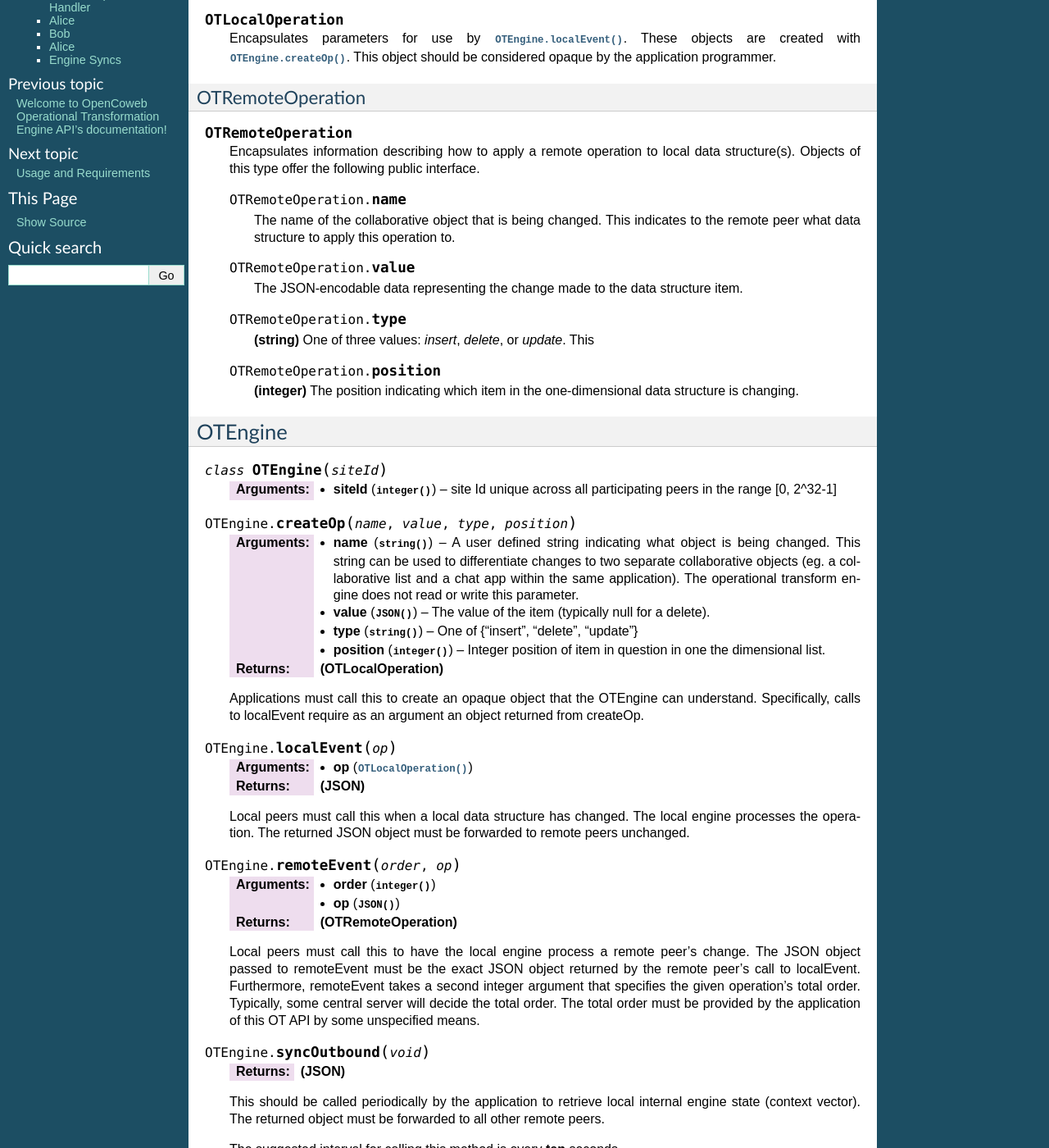
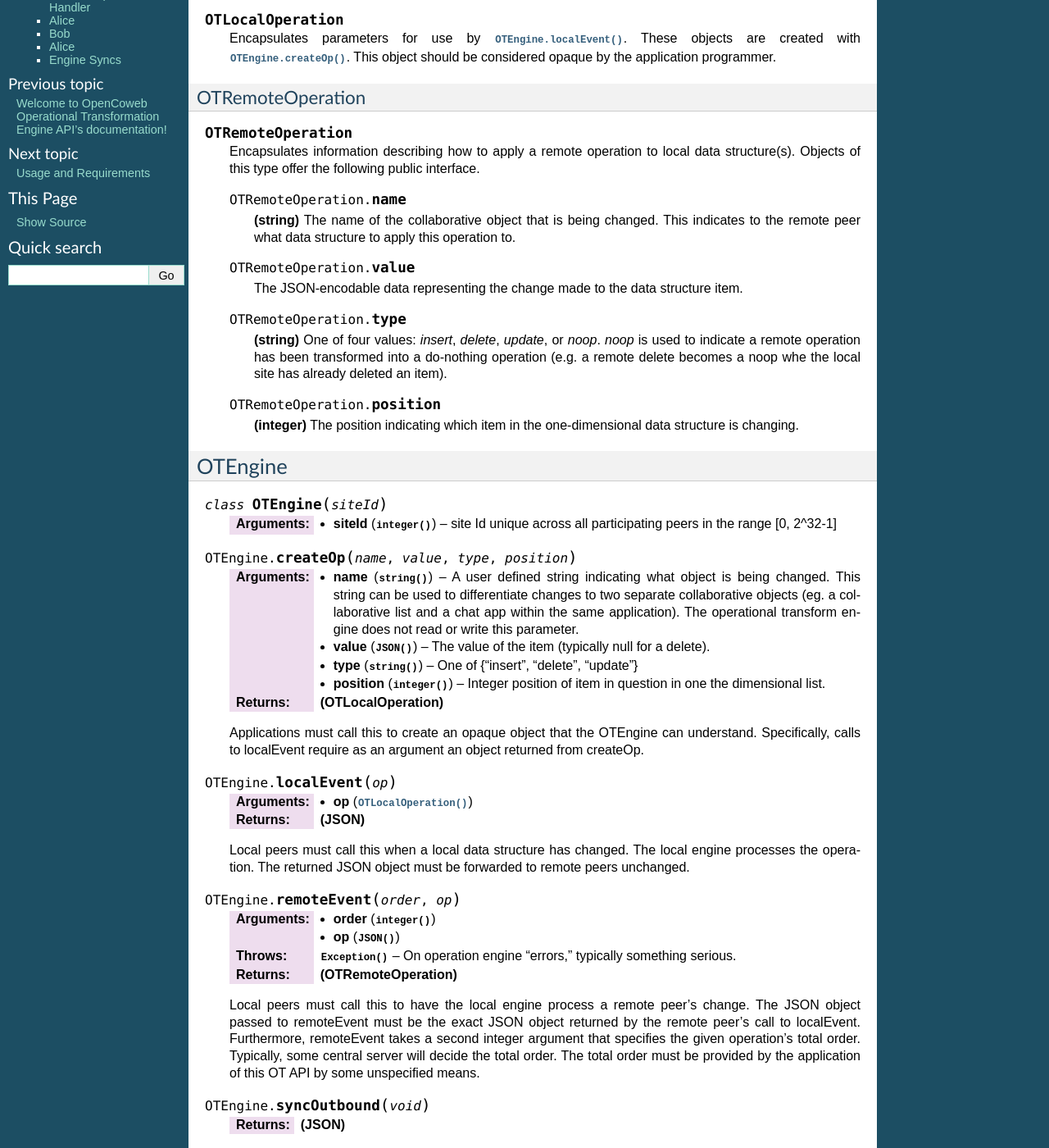
Before and after one commit to opencoweb/coweb-jsoe, a Sphinx documentation site: the page built from docs/api.rst, in a window 1280 px wide and 1400 px high, scrolled down 425 px. Shown: the whole window at 82% size. Built offline with Sphinx 7.4.7, drawn with Linux system fonts in a browser that asks for light colours.

Commit message:
Move to dojo 1.8.0 google CDN.

```diff
--- a/docs/api.rst
+++ b/docs/api.rst
@@ -41,8 +41,8 @@
 
 	.. js:attribute:: OTRemoteOperation.name
 
-		The name of the collaborative object that is being changed. This indicates
-		to the remote peer what data structure to apply this operation to.
+		**(string)** The name of the collaborative object that is being changed.
+		This indicates to the remote peer what data structure to apply this operation to.
 
 	.. js:attribute:: OTRemoteOperation.value
 
@@ -51,7 +51,10 @@
 
 	.. js:attribute:: OTRemoteOperation.type
 
-		**(string)** One of three values: *insert*, *delete*, or *update*. This
+		**(string)** One of four values: *insert*, *delete*, *update*, or *noop*.
+		*noop* is used to indicate a remote operation has been transformed into
+		a do-nothing operation (e.g. a remote delete becomes a noop whe the
+		local site has already deleted an item).
 
 	.. js:attribute:: OTRemoteOperation.position
 
@@ -96,6 +99,7 @@
 
 	:param integer order:
 	:param JSON op:
+	:throws Exception: On operation engine "errors," typically something serious.
 	:returns: **(OTRemoteOperation)**
 
 	Local peers must call this to have the local engine process a remote peer's
@@ -171,7 +175,7 @@
 
 .. sourcecode:: javascript
 
-    function apply(array, op) {
+	function apply(array, op) {
 		if ("insert" === op.type)
 			array.splice(op.position, 0, op.value);
 		else if ("update" === op.type)
@@ -256,7 +260,7 @@
 
 .. sourcecode:: javascript
 
-    setInterval(function() {
+	setInterval(function() {
 		var toSend = ote.syncOutbound();
 		server.sendOut(
 			"engine", /* We are sending engine syncs. */
```
Also changed, not shown: 3 other files.
